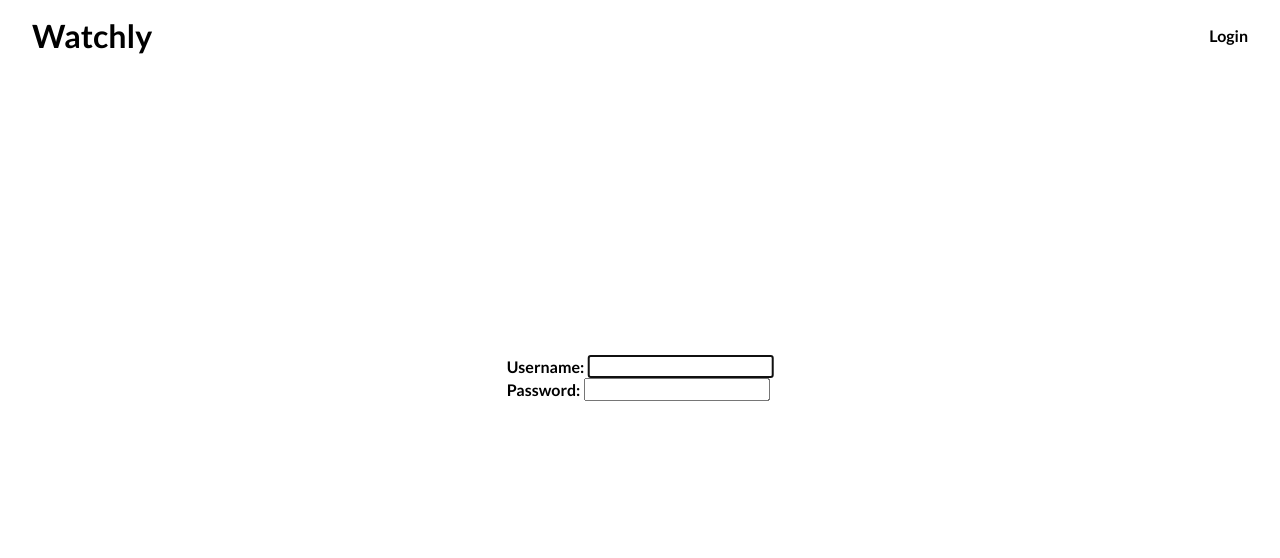
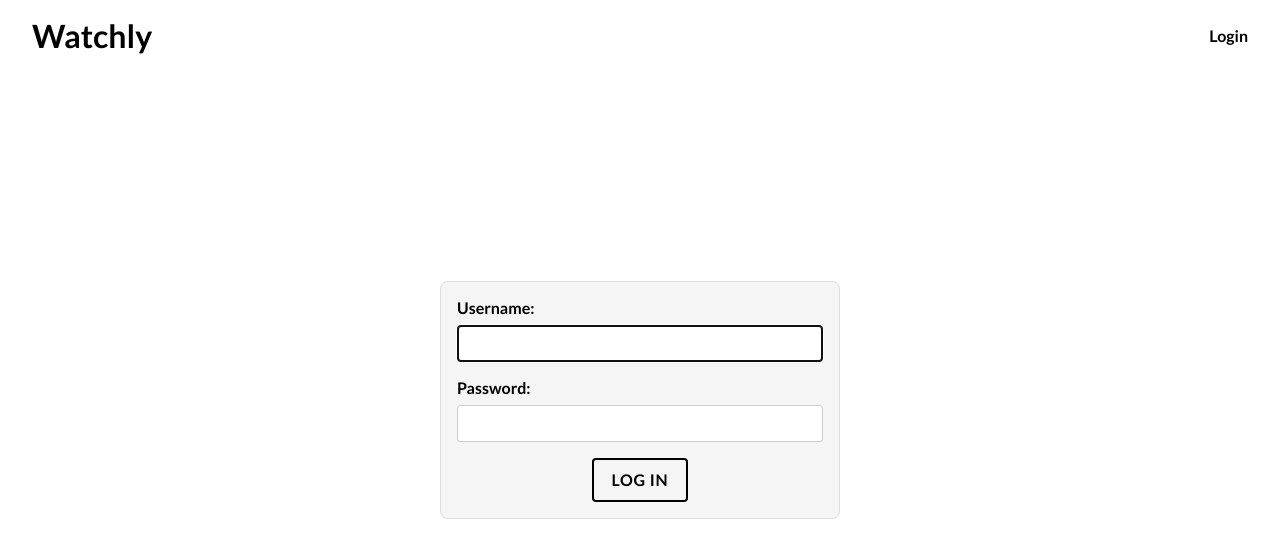
Before and after one commit to giantolentino/watchly, a Django app: page /login/ in a window 1280 px wide. Shown: the top 558 px of the page. Run offline with Django 4.2, Linux system fonts and the light colour scheme.

Commit message:
Styling for login.html

```diff
--- a/static/styles/accounts.css
+++ b/static/styles/accounts.css
@@ -13,3 +13,54 @@
     flex-direction: row;
   }
 }
+
+.login-form {
+  position: absolute;
+  top: 50%;
+  left: 50%;
+  transform: translate(-50%, -50%);
+  width: 25rem;
+  padding: 1rem;
+  color: black;
+  background-color: #f5f5f5;
+  border: 1px solid #ddd;
+  border-radius: 0.5rem;
+}
+
+.login-form label {
+  display: block;
+  margin-bottom: 0.5rem;
+}
+
+.login-form input[type='text'],
+.login-form input[type='password'] {
+  width: 100%;
+  padding: 0.5rem;
+  margin-bottom: 1rem;
+  border: 1px solid #ccc;
+  border-radius: 3px;
+}
+
+.login-btn {
+  display: block;
+  margin: 0 auto;
+  width: 6rem;
+  padding: 0.5rem 0.5rem;
+  font-size: 1rem;
+  font-weight: 500;
+  line-height: 1.5;
+  text-align: center;
+  text-transform: uppercase;
+  letter-spacing: 0.05rem;
+  color: black;
+  background-color: transparent;
+  border: 2px solid black;
+  border-radius: 0.25rem;
+  transition: all 0.3s ease-in-out;
+}
+
+.login-btn:hover {
+  color: white;
+  background-color: black;
+  cursor: pointer;
+}
--- a/templates/accounts/login.html
+++ b/templates/accounts/login.html
@@ -6,17 +6,19 @@
 <link
   rel="stylesheet"
   href="{% static 'styles/accounts.css' %}" />
+
 {% endblock %}
 <!-- prettier-ignore -->
 
 {% block main %}
-<div class="wrap">
-  <form method="POST">
-    {% csrf_token %} {{ form.as_p}}
+
+<div class="login-form">
+  <form method="post">
+    {% csrf_token %} {{ form.as_p }}
     <button
-      class="btn"
+      class="login-btn"
       type="submit">
-      Login
+      Log in
     </button>
   </form>
 </div>
```
